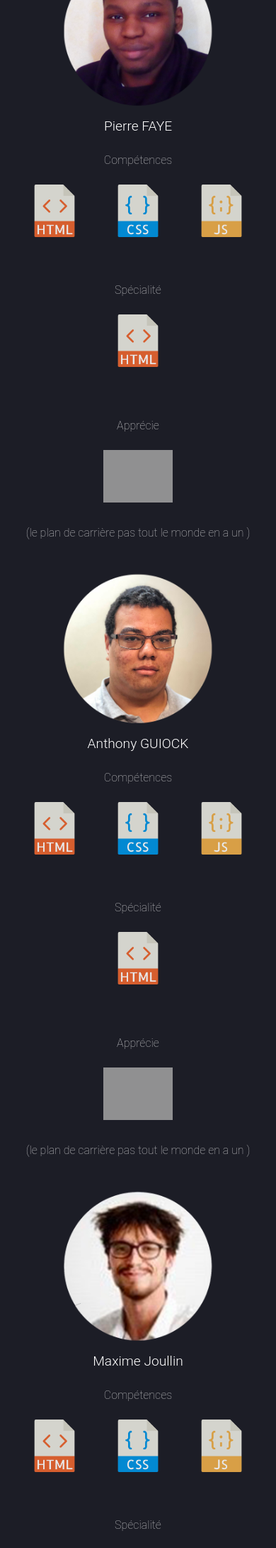
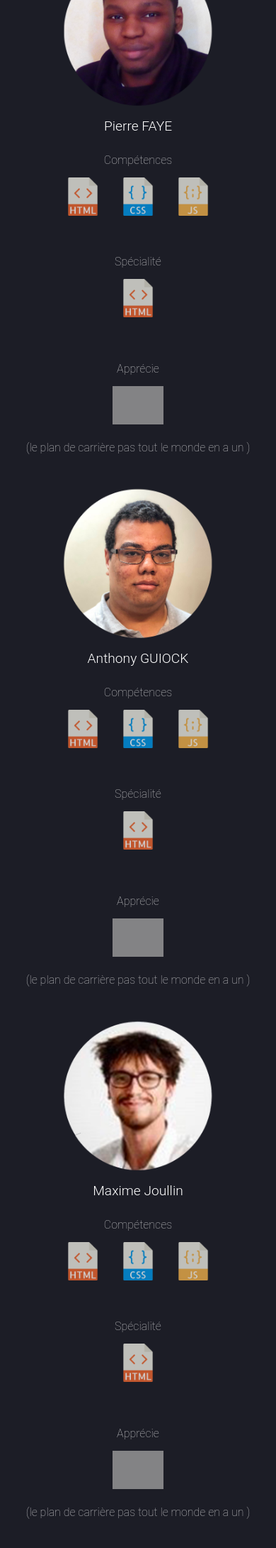
Before and after one commit to Thibaudkhan/ProjetAlternance, a PHP site: page / in a window 390 px wide. Shown: the part 2459-4640 px from the top of the page at 71% size. Run offline with PHP 8.4, Linux system fonts and the light colour scheme; grey boxes are pictures that could not be loaded.

Commit message:
Changement taille icon
Règle de ce faît un beug d'affichage responsive

```diff
--- a/Mk1/assets/css/main.css
+++ b/Mk1/assets/css/main.css
@@ -3997,13 +3997,12 @@
 /* Icon */
 
 	.icon {
-		height: 74px;
-		margin: 20px;
-		opacity: 0.9;
+		height: 54px;
+		margin: 10px;
+		opacity: 0.8;
 		transition-duration: 0.4s;
 	}
 		.icon:hover {
-			height: 78px;
 			opacity: 1;
 		}
 
```
